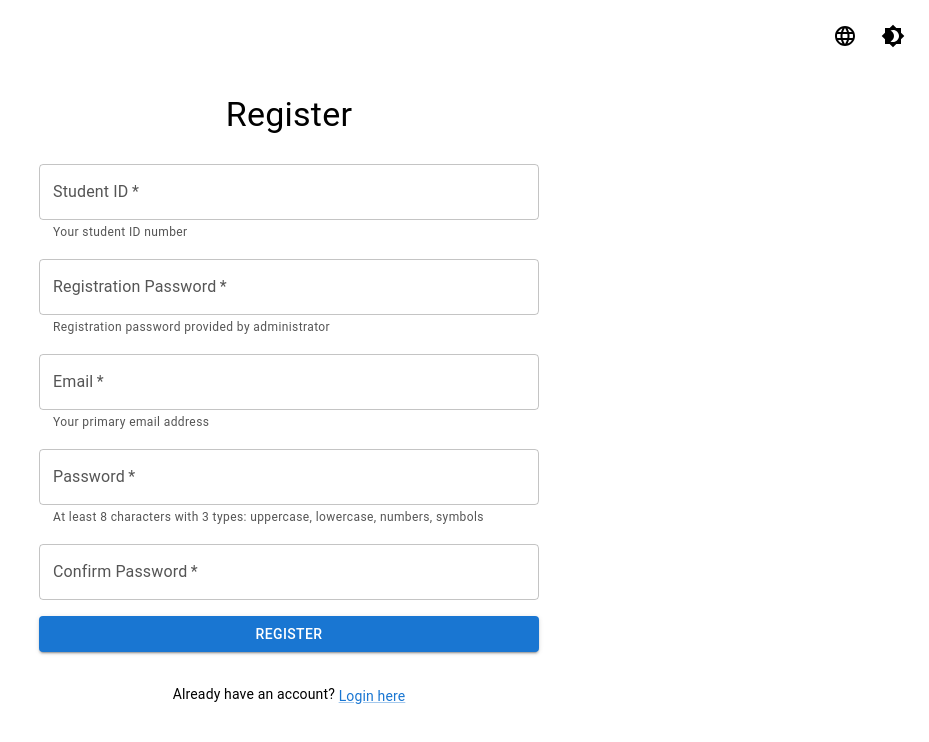
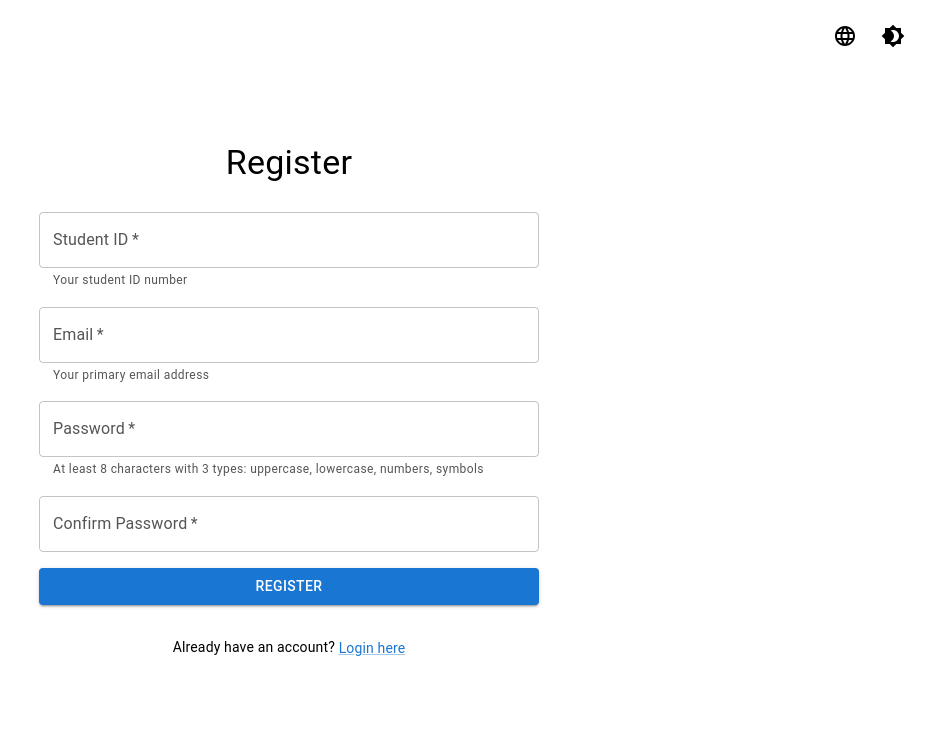
Before and after one commit to THUSE-Course/secoder-frontend, a React (Vite) app: page / in a window 1280 px wide. Both pictures are taken after typing "Sample", "Sample123" into the empty fields and a click on the button "Register here". Shown: the top 742 px of the page, without its empty margins (351-1280 px from the left). Built offline with nearby package versions, Linux system fonts and the light colour scheme.

Commit message:
refactor: simplfiy registration flow

```diff
--- a/src/Login.tsx
+++ b/src/Login.tsx
@@ -1,7 +1,7 @@
 import React, { useState } from "react";
 import { Box, TextField, Button, Typography, Link } from "@mui/material";
 import { useTranslation } from "react-i18next";
-import { post, hashPassword, type LoginResponse } from "./utils";
+import { post, type LoginResponse } from "./utils";
 import { useAuth } from "./contexts/AuthContext";
 import ThemeToggle from "./components/ThemeToggle";
 import LanguageSelector from "./components/LanguageSelector";
@@ -24,11 +24,9 @@ const Login: React.FC<LoginProps> = ({ onSwitchToRegister, onSwitchToPasswordRec
     setError(null);
     setLoading(true);
     try {
-      // Hash the password before sending
-      const hashedPassword = await hashPassword(password);
       const result: LoginResponse = await post({
         student_id: studentId,
-        password: hashedPassword
+        password
       }, "login");
 
       // Store the JWT token and update auth state
--- a/src/PasswordRecoveryConfirm.tsx
+++ b/src/PasswordRecoveryConfirm.tsx
@@ -1,7 +1,7 @@
 import React, { useState, useEffect } from "react";
 import { Box, TextField, Button, Typography, Link, Alert, Chip } from "@mui/material";
 import { useTranslation } from "react-i18next";
-import { post, hashPassword, validatePassword, type ConfirmPasswordRecoveryPayload } from "./utils";
+import { post, validatePassword, type ConfirmPasswordRecoveryPayload } from "./utils";
 import ThemeToggle from "./components/ThemeToggle";
 import LanguageSelector from "./components/LanguageSelector";
 
@@ -64,12 +64,9 @@ const PasswordRecoveryConfirm: React.FC<PasswordRecoveryConfirmProps> = ({
         return;
       }
 
-      // Hash the password before sending
-      const hashedPassword = await hashPassword(password);
-
       const payload: ConfirmPasswordRecoveryPayload = {
         token: tokenFromUrl,
-        newPassword: hashedPassword
+        newPassword: password
       };
 
       await post(payload, "recover_password/confirm");
--- a/src/Register.tsx
+++ b/src/Register.tsx
@@ -9,7 +9,7 @@ import {
   Chip
 } from "@mui/material";
 import { useTranslation } from "react-i18next";
-import { post, hashPassword, validatePassword } from "./utils";
+import { post, validatePassword } from "./utils";
 import type { RegisterPayload } from "./utils";
 import ThemeToggle from "./components/ThemeToggle";
 import LanguageSelector from "./components/LanguageSelector";
@@ -24,7 +24,6 @@ const Register: React.FC<RegisterProps> = ({ onSwitchToLogin }) => {
   const [email, setEmail] = useState("");
   const [password, setPassword] = useState("");
   const [confirmPassword, setConfirmPassword] = useState("");
-  const [registerPassword, setRegisterPassword] = useState("");
   const [error, setError] = useState<string | null>(null);
   const [success, setSuccess] = useState<string | null>(null);
   const [loading, setLoading] = useState(false);
@@ -56,14 +55,10 @@ const Register: React.FC<RegisterProps> = ({ onSwitchToLogin }) => {
         return;
       }
 
-      // Hash the password before sending
-      const hashedPassword = await hashPassword(password);
-
       const payload: RegisterPayload = {
         student_id: studentId,
-        rPassword: registerPassword,
         email: email,
-        password: hashedPassword
+        password
       };
 
       await post(payload, "register");
@@ -74,7 +69,6 @@ const Register: React.FC<RegisterProps> = ({ onSwitchToLogin }) => {
       setEmail("");
       setPassword("");
       setConfirmPassword("");
-      setRegisterPassword("");
       setPasswordErrors([]);
 
     } catch (err: unknown) {
@@ -140,16 +134,6 @@ const Register: React.FC<RegisterProps> = ({ onSwitchToLogin }) => {
           required
           fullWidth
           helperText={t("student_id_help", "Your student ID number")}
-        />
-
-        <TextField
-          label={t("register_password")}
-          variant="outlined"
-          value={registerPassword}
-          onChange={(e) => setRegisterPassword(e.target.value)}
-          required
-          fullWidth
-          helperText={t("register_password_help", "Registration password provided by administrator")}
         />
 
         <TextField
--- a/src/i18n/cn.json
+++ b/src/i18n/cn.json
@@ -15,8 +15,6 @@
   "user_info_subtitle": "这是您的账户信息",
   "student_id": "学号",
   "no_token_received": "未收到认证令牌",
-  "register_password": "注册密码",
-  "register_password_help": "管理员提供的注册密码",
   "student_id_help": "您的学号",
   "email_help": "您的主要邮箱地址",
   "confirm_password": "确认密码",
--- a/src/i18n/en.json
+++ b/src/i18n/en.json
@@ -15,8 +15,6 @@
   "user_info_subtitle": "Here is your account information",
   "student_id": "Student ID",
   "no_token_received": "No authentication token received",
-  "register_password": "Registration Password",
-  "register_password_help": "Registration password provided by administrator",
   "student_id_help": "Your student ID number",
   "email_help": "Your primary email address",
   "confirm_password": "Confirm Password",
--- a/src/i18n/ko.json
+++ b/src/i18n/ko.json
@@ -15,8 +15,6 @@
   "user_info_subtitle": "계정 정보입니다",
   "student_id": "학번",
   "no_token_received": "인증 토큰을 받지 못했습니다",
-  "register_password": "등록 비밀번호",
-  "register_password_help": "관리자가 제공한 등록 비밀번호",
   "student_id_help": "학번",
   "email_help": "기본 이메일 주소",
   "confirm_password": "비밀번호 확인",
--- a/src/i18n/tw.json
+++ b/src/i18n/tw.json
@@ -15,8 +15,6 @@
   "user_info_subtitle": "這是您的帳戶資訊",
   "student_id": "學號",
   "no_token_received": "未收到身份驗證令牌",
-  "register_password": "註冊密碼",
-  "register_password_help": "管理員提供的註冊密碼",
   "student_id_help": "您的學號",
   "email_help": "您的主要電郵地址",
   "confirm_password": "確認密碼",
--- a/src/utils.ts
+++ b/src/utils.ts
@@ -25,15 +25,6 @@ function validatePassword(password: string): { isValid: boolean; errors: string[
   };
 }
 
-// Hash password using SHA-256
-async function hashPassword(password: string): Promise<string> {
-  const encoder = new TextEncoder();
-  const data = encoder.encode(password);
-  const hashBuffer = await crypto.subtle.digest('SHA-256', data);
-  const hashArray = Array.from(new Uint8Array(hashBuffer));
-  const hashHex = hashArray.map(b => b.toString(16).padStart(2, '0')).join('');
-  return hashHex;
-}
 
 type ApiResponse = Record<string, unknown>;
 
@@ -161,14 +152,13 @@ async function authenticatedRequest<T = ApiResponse>(
 
 interface RegisterPayload {
   student_id: string;
-  rPassword: string;
   email: string;
-  password: string; // SHA-256 hashed password
+  password: string;
 }
 
 interface LoginPayload {
   student_id: string;
-  password: string; // SHA-256 hashed password
+  password: string;
 }
 
 interface RecoverPasswordPayload {
@@ -178,7 +168,7 @@ interface RecoverPasswordPayload {
 
 interface ConfirmPasswordRecoveryPayload {
   token: string;
-  newPassword: string; // SHA-256 hashed password
+  newPassword: string;
 }
 
 interface LoginResponse {
@@ -324,7 +314,6 @@ export type {
 export {
   post,
   authenticatedRequest,
-  hashPassword,
   validatePassword,
   getUsers,
   getGroups,
```
Also changed, not shown: 1 other file (tests, documents, lock files or other folders).
